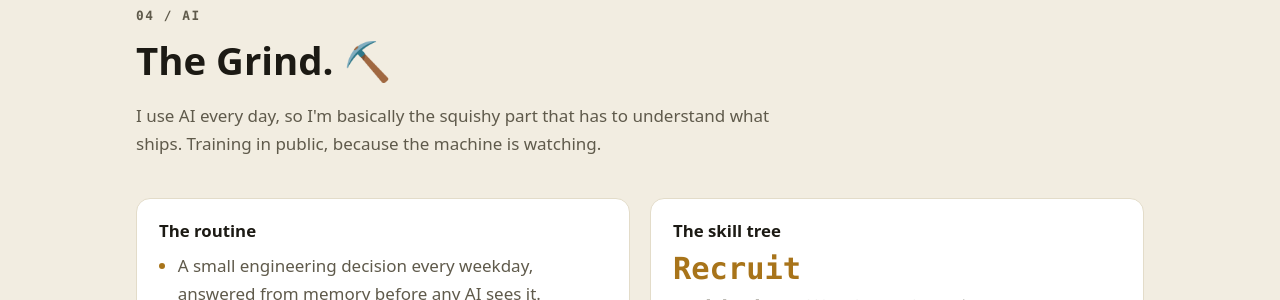
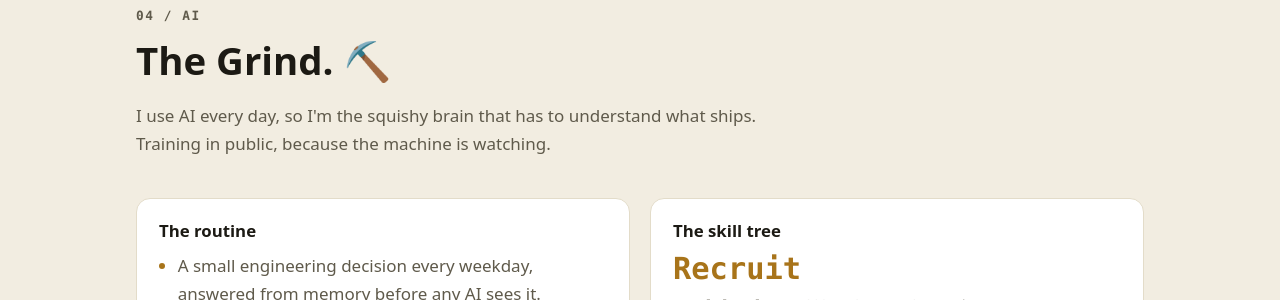
Before and after one commit to ruialmeida51/ruialmeida51.github.io, a Jekyll site: the page index.html, which Jekyll copies as it is, in a window 1280 px wide and 900 px high, scrolled down 3878 px. Shown: the part 156-456 px from the top of the window. Built offline with Jekyll 4.4.1, drawn with Linux system fonts in a browser that asks for light colours.

Commit message:
Homepage: squishy brain wording
Co-Authored-By: Claude Sonnet 5.5 <noreply@anthropic.com>
Claude-Session: https://claude.ai/code/session_013na7oyqEJPgixjtdLD1kwK

```diff
--- a/index.html
+++ b/index.html
@@ -232,7 +232,7 @@
 			<div class="section-head reveal">
 				<p class="eyebrow">04 / AI</p>
 				<h2>The Grind. ⛏️</h2>
-				<p>I use AI every day, so I'm basically the squishy part that has to understand what ships. Training in public, because the machine is watching.</p>
+				<p>I use AI every day, so I'm the squishy brain that has to understand what ships. Training in public, because the machine is watching.</p>
 			</div>
 			<div class="ai-grid">
 				<article class="card reveal">
```
